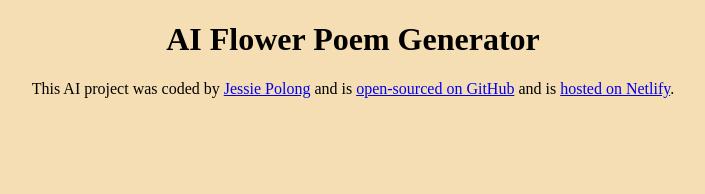
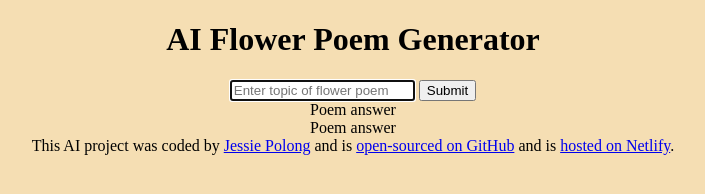
Before and after one commit to Comet429/flower-poem-generator, a plain HTML site: page index.html in a window 1280 px wide. Shown: the whole page, without its empty margins (287-992 px from the left). Drawn offline with Linux system fonts and the light colour scheme.

Commit message:
Added basic HTML structure setup

```diff
--- a/index.html
+++ b/index.html
@@ -7,7 +7,27 @@
     <title>AI Flower Poem Generator</title>
   </head>
   <body>
-    <h1>AI Flower Poem Generator</h1>
+    <header>
+      <h1>AI Flower Poem Generator</h1>
+    </header>
+
+    <main>
+      <form>
+        <input
+          type="text"
+          placeholder="Enter topic of flower poem"
+          autofocus
+          required
+          autocomplete="off"
+        />
+        <input type="submit" />
+      </form>
+      <div>
+        Poem answer
+        <br />
+        Poem answer
+      </div>
+    </main>
 
     <footer>
       This AI project was coded by
--- a/src/index.js
+++ b/src/index.js
@@ -1 +1 @@
-alert("hello");
+// alert("hello");
```
